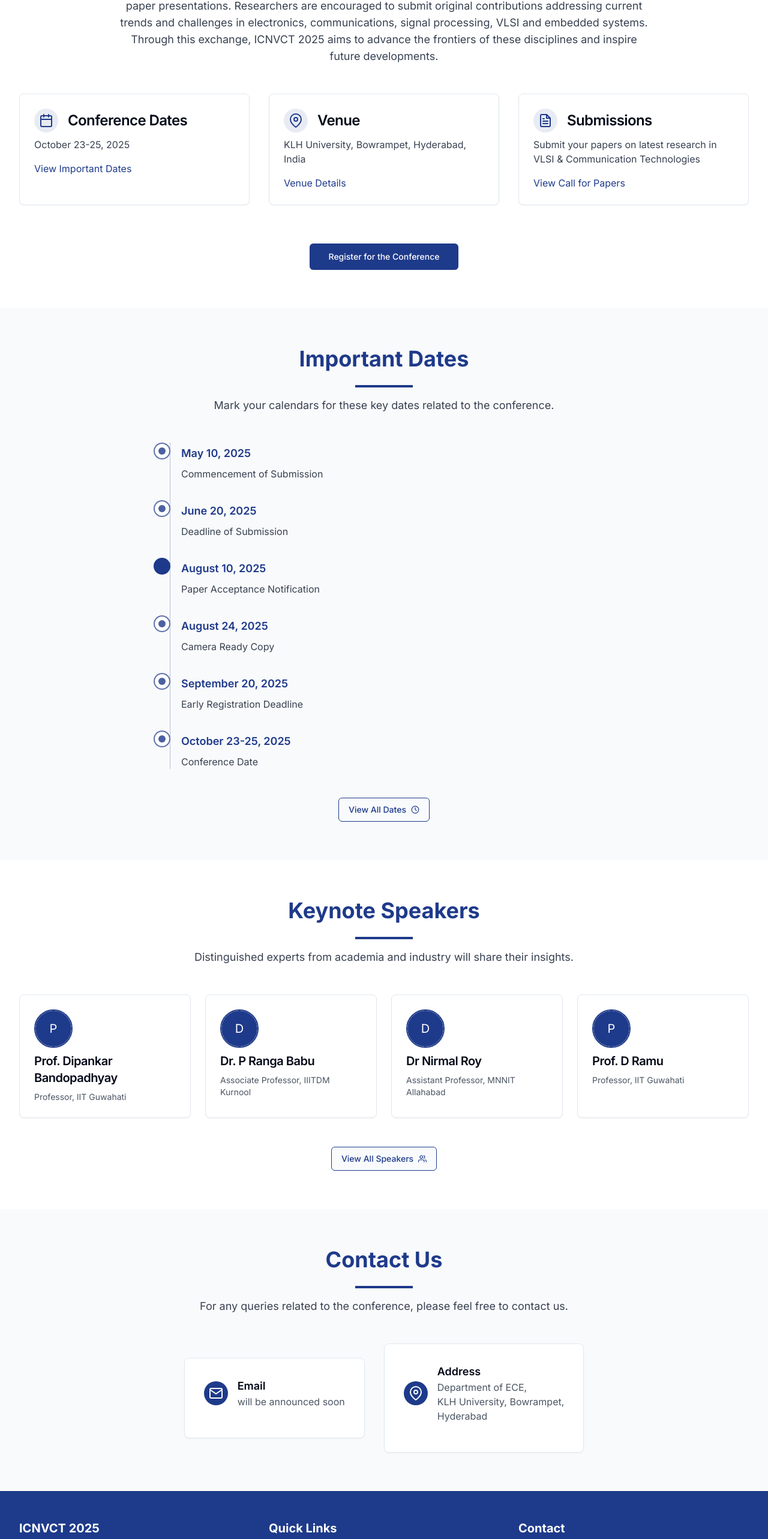
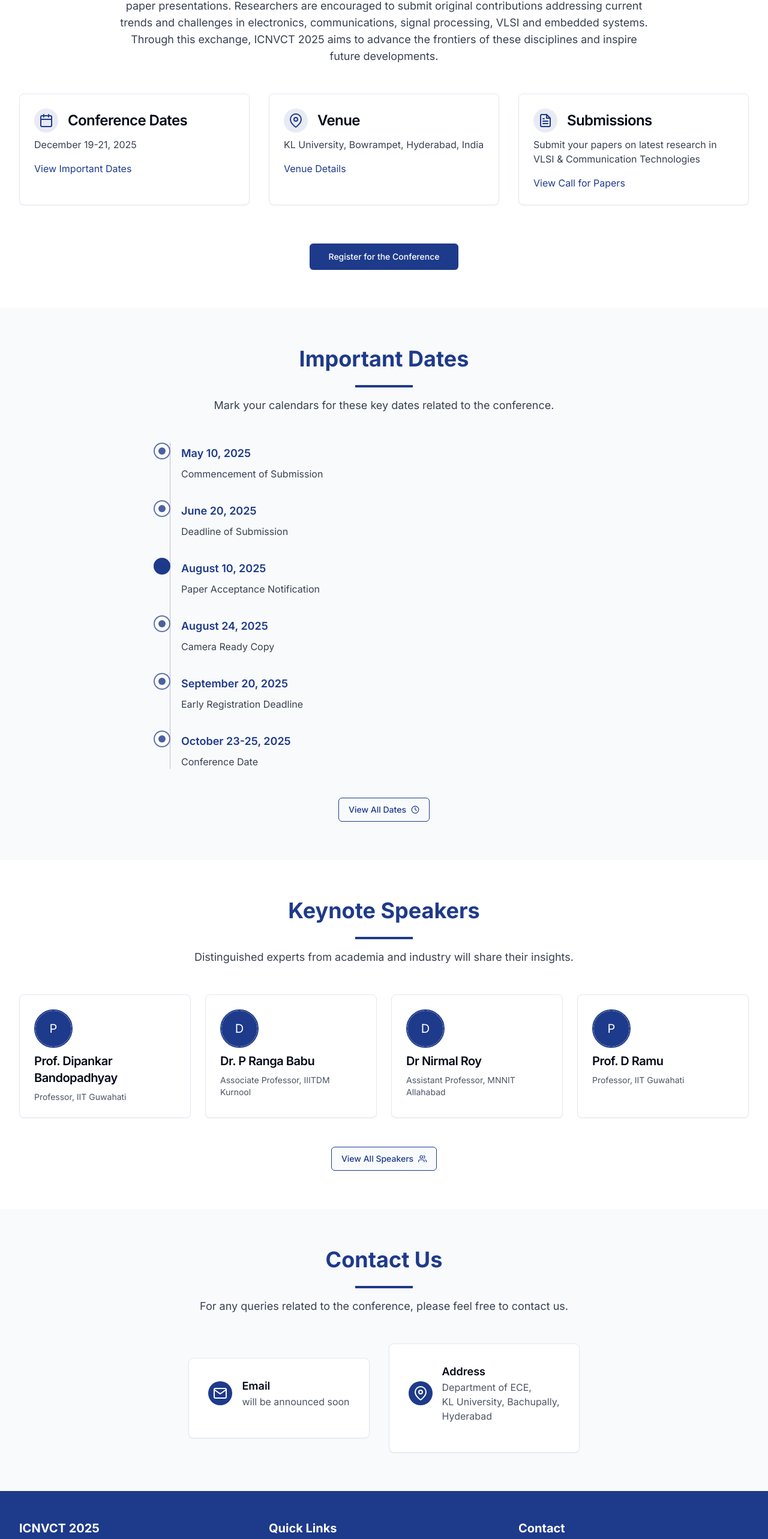
Before and after one commit to coderiksenthil/ECE-Conference-web, a Next.js app: page / in a window 1280 px wide. Shown: the part 945-3511 px from the top of the page at 60% size. Built offline with nearby package versions, Linux system fonts and the light colour scheme.

Commit message:
Update page.tsx

```diff
--- a/app/page.tsx
+++ b/app/page.tsx
@@ -44,7 +44,7 @@ export default function Home() {
               </CardHeader>
               <CardContent>
                 <p className="text-gray-700">
-                  October 23-25, 2025
+                  December 19-21, 2025
                 </p>
                 <Link href="/important-dates" className="text-conference-primary hover:underline mt-4 inline-block">
                   View Important Dates
@@ -63,7 +63,7 @@ export default function Home() {
               </CardHeader>
               <CardContent>
                 <p className="text-gray-700">
-                  KLH University, Bowrampet, Hyderabad, India
+                  KL University, Bowrampet, Hyderabad, India
                 </p>
                 <Link href="/venue" className="text-conference-primary hover:underline mt-4 inline-block">
                   Venue Details
@@ -192,7 +192,7 @@ export default function Home() {
                     <p className="text-gray-600">
                       Department of ECE,
                       <br />
-                      KLH University, Bowrampet,
+                      KL University, Bachupally,
                       <br />
                       Hyderabad
                     </p>
```
